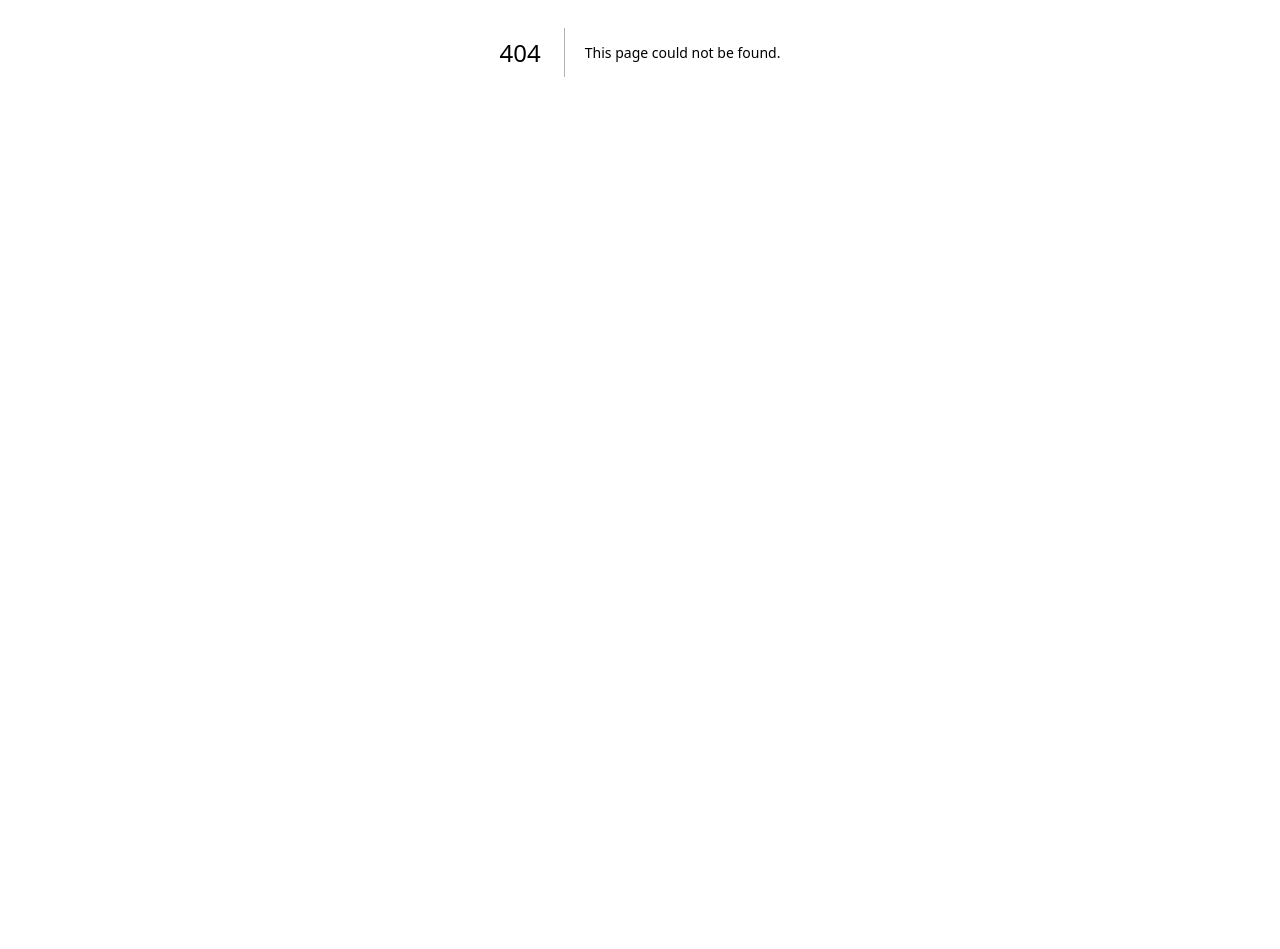
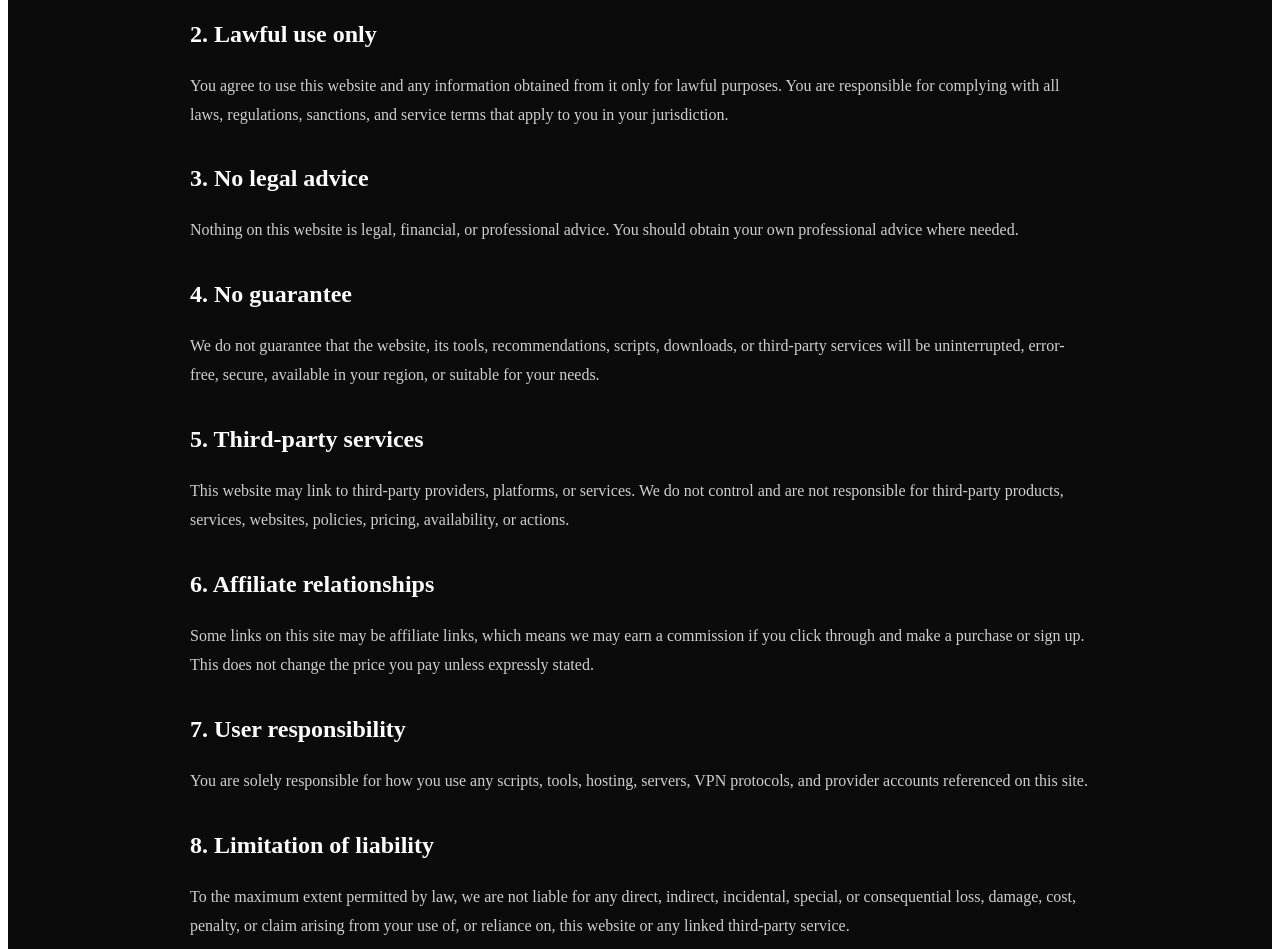
Before and after one commit to Kriro-Lab/vpn-builder, a Next.js app: page /terms in a window 1280 px wide. Before the commit this address had no page. Shown: the part 348-1297 px from the top of the page. Before the commit the page ends 800 px from the top, so only its background shows below. Built offline with nearby package versions, Linux system fonts and the light colour scheme.

Commit message:
Create page.tsx

```diff
--- /dev/null
+++ b/app/terms/page.tsx
@@ -0,0 +1,120 @@
+export default function TermsPage() {
+  return (
+    <main
+      style={{
+        minHeight: "100vh",
+        background: "#0b0b0b",
+        color: "white",
+        padding: "40px 20px",
+      }}
+    >
+      <div
+        style={{
+          maxWidth: "900px",
+          margin: "0 auto",
+          lineHeight: "1.8",
+        }}
+      >
+        <h1 style={{ fontSize: "2.2rem", marginBottom: "24px" }}>Terms of Use</h1>
+
+        <p style={{ color: "#cfcfcf", marginBottom: "18px" }}>
+          By accessing or using this website, you agree to these Terms of Use.
+        </p>
+
+        <h2 style={{ marginTop: "28px", marginBottom: "10px" }}>1. Purpose of the site</h2>
+        <p style={{ color: "#cfcfcf" }}>
+          This website provides general educational information, setup guidance,
+          tools, scripts, and recommendations related to VPNs, servers, hosting,
+          and self-hosted privacy tools.
+        </p>
+
+        <h2 style={{ marginTop: "28px", marginBottom: "10px" }}>2. Lawful use only</h2>
+        <p style={{ color: "#cfcfcf" }}>
+          You agree to use this website and any information obtained from it
+          only for lawful purposes. You are responsible for complying with all
+          laws, regulations, sanctions, and service terms that apply to you in
+          your jurisdiction.
+        </p>
+
+        <h2 style={{ marginTop: "28px", marginBottom: "10px" }}>3. No legal advice</h2>
+        <p style={{ color: "#cfcfcf" }}>
+          Nothing on this website is legal, financial, or professional advice.
+          You should obtain your own professional advice where needed.
+        </p>
+
+        <h2 style={{ marginTop: "28px", marginBottom: "10px" }}>4. No guarantee</h2>
+        <p style={{ color: "#cfcfcf" }}>
+          We do not guarantee that the website, its tools, recommendations,
+          scripts, downloads, or third-party services will be uninterrupted,
+          error-free, secure, available in your region, or suitable for your
+          needs.
+        </p>
+
+        <h2 style={{ marginTop: "28px", marginBottom: "10px" }}>5. Third-party services</h2>
+        <p style={{ color: "#cfcfcf" }}>
+          This website may link to third-party providers, platforms, or
+          services. We do not control and are not responsible for third-party
+          products, services, websites, policies, pricing, availability, or
+          actions.
+        </p>
+
+        <h2 style={{ marginTop: "28px", marginBottom: "10px" }}>6. Affiliate relationships</h2>
+        <p style={{ color: "#cfcfcf" }}>
+          Some links on this site may be affiliate links, which means we may
+          earn a commission if you click through and make a purchase or sign up.
+          This does not change the price you pay unless expressly stated.
+        </p>
+
+        <h2 style={{ marginTop: "28px", marginBottom: "10px" }}>7. User responsibility</h2>
+        <p style={{ color: "#cfcfcf" }}>
+          You are solely responsible for how you use any scripts, tools,
+          hosting, servers, VPN protocols, and provider accounts referenced on
+          this site.
+        </p>
+
+        <h2 style={{ marginTop: "28px", marginBottom: "10px" }}>8. Limitation of liability</h2>
+        <p style={{ color: "#cfcfcf" }}>
+          To the maximum extent permitted by law, we are not liable for any
+          direct, indirect, incidental, special, or consequential loss, damage,
+          cost, penalty, or claim arising from your use of, or reliance on, this
+          website or any linked third-party service.
+        </p>
+
+        <h2 style={{ marginTop: "28px", marginBottom: "10px" }}>9. Rights that cannot be excluded</h2>
+        <p style={{ color: "#cfcfcf" }}>
+          Nothing in these terms excludes, restricts, or modifies any consumer
+          rights or guarantees that cannot legally be excluded under applicable
+          law.
+        </p>
+
+        <h2 style={{ marginTop: "28px", marginBottom: "10px" }}>10. Changes</h2>
+        <p style={{ color: "#cfcfcf" }}>
+          We may update these terms from time to time by publishing a revised
+          version on this website.
+        </p>
+
+        <h2 style={{ marginTop: "28px", marginBottom: "10px" }}>11. Contact</h2>
+        <p style={{ color: "#cfcfcf" }}>
+          If you need to contact us regarding these terms, use the contact
+          details published on this website.
+        </p>
+
+        <div style={{ marginTop: "32px" }}>
+          <a
+            href="/"
+            style={{
+              color: "white",
+              textDecoration: "none",
+              border: "1px solid #333",
+              padding: "10px 16px",
+              borderRadius: "10px",
+              display: "inline-block",
+            }}
+          >
+            ← Back to Home
+          </a>
+        </div>
+      </div>
+    </main>
+  )
+}
```
